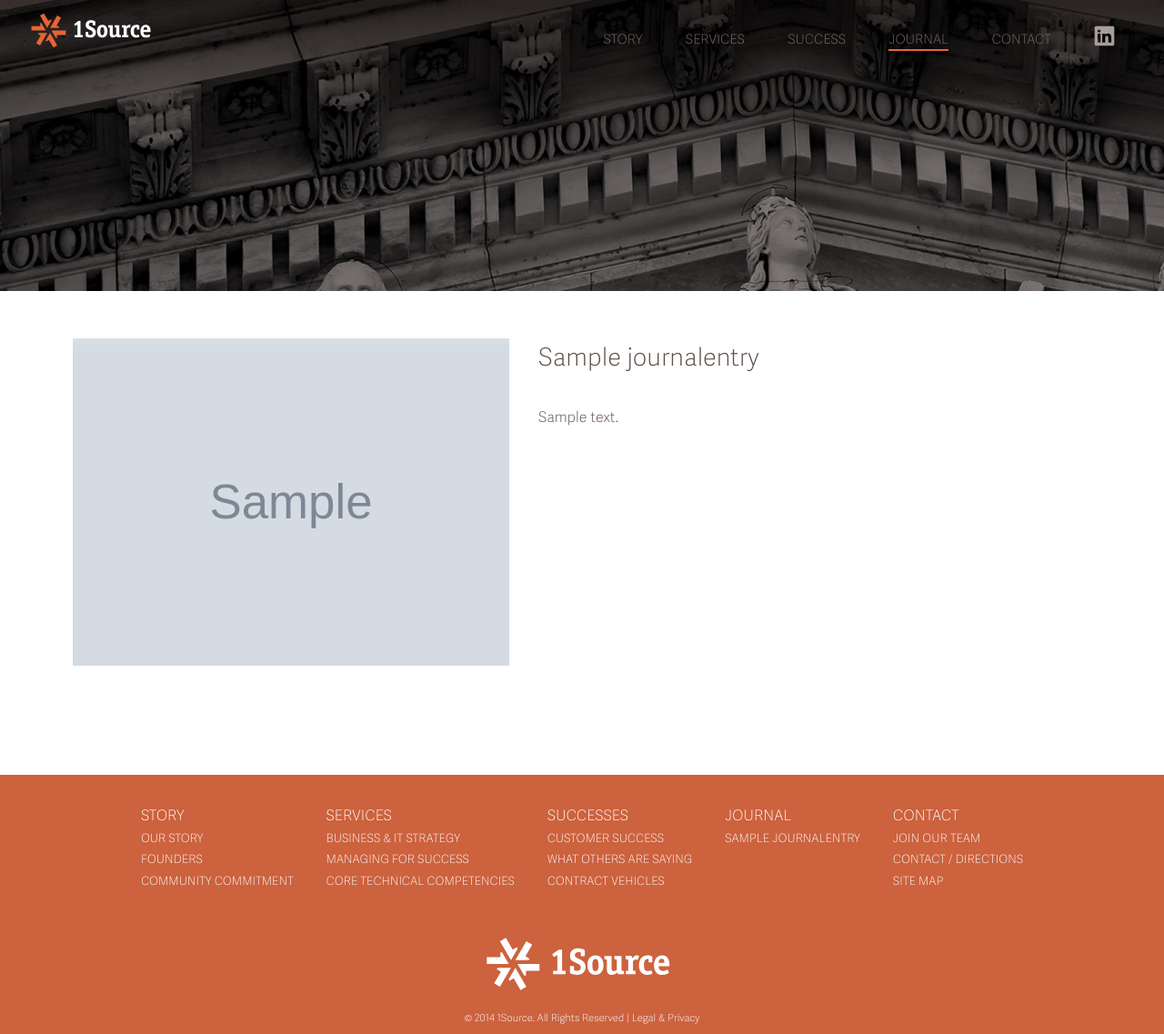
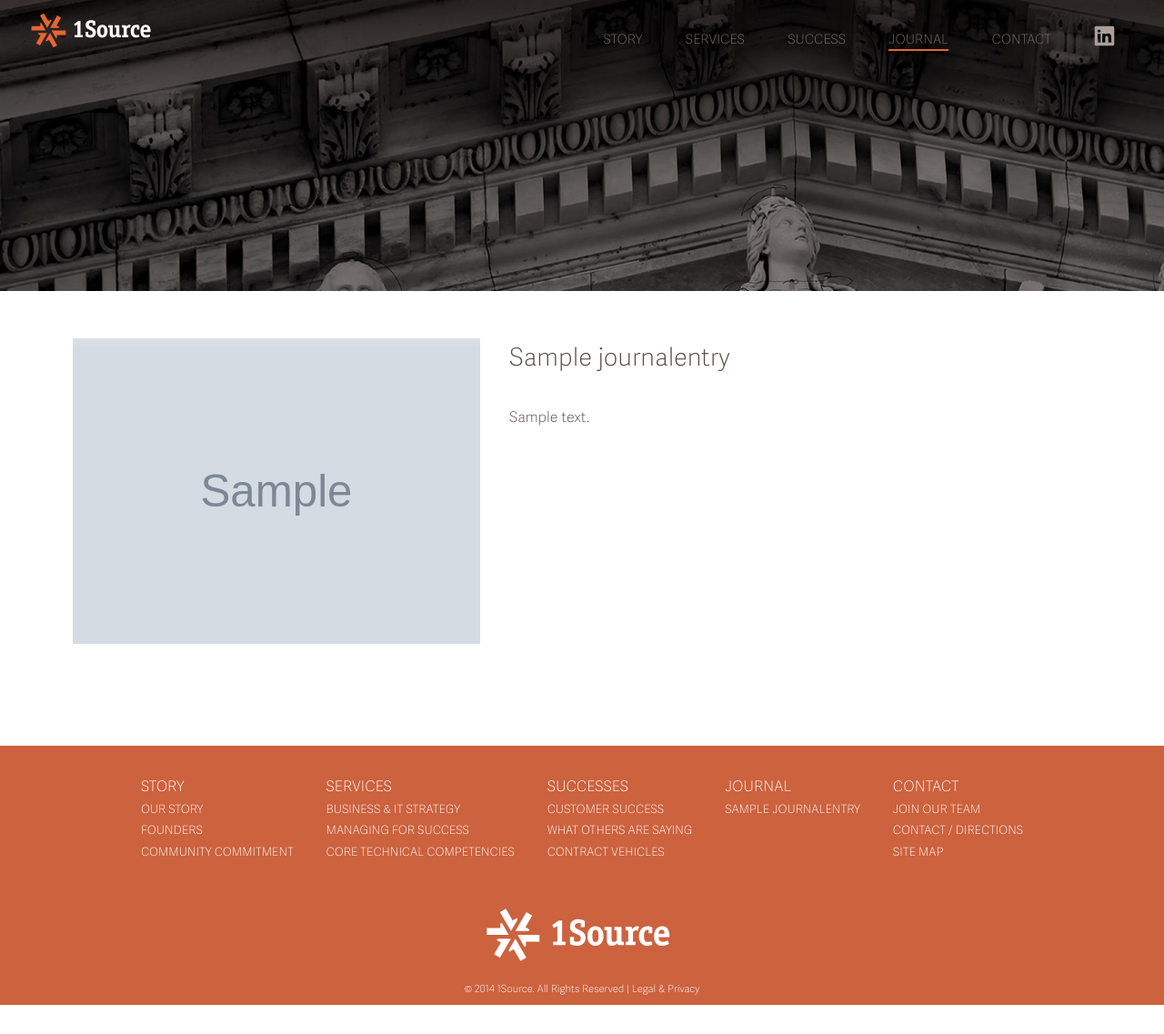
Before and after one commit to devonwarren/1source, a Django app: page /journal in a window 1280 px wide. Shown: the whole page at 91% size. After the commit the page ends 1105 px from the top, so only its background shows below. Run offline with Django 3.2, Linux system fonts and the light colour scheme; tables that the repository leaves empty hold one stand-in row (values such as "Sample post"); grey boxes marked "Sample" are stand-in pictures; some libraries are stand-ins or nearby versions.

Commit message:
reduce journal image sizes

```diff
--- a/static/css/base.css
+++ b/static/css/base.css
@@ -193,14 +193,14 @@ article {
 article .article-image {
   background-size: 100%;
   background-repeat: no-repeat;
-  height: 30em;
-  width: 30em;
+  height: 28em;
+  width: 28em;
   float: left;
 }
 /* line 209, base.scss */
 article .article-content {
   margin-top: 2em;
-  margin-left: 32em;
+  margin-left: 30em;
 }
 /* line 212, base.scss */
 article .article-content p {
--- a/static/css/base.scss
+++ b/static/css/base.scss
@@ -202,13 +202,13 @@ article {
 	.article-image {
 		background-size: 100%;
 		background-repeat: no-repeat;
-		height: 30em;
-		width: 30em;
+		height: 28em;
+		width: 28em;
 		float: left;
 	}
 	.article-content {
     	margin-top: 2em;
-    	margin-left: 32em;
+    	margin-left: 30em;
     	p {
     		margin: 0 0 2em;
     	}
```
